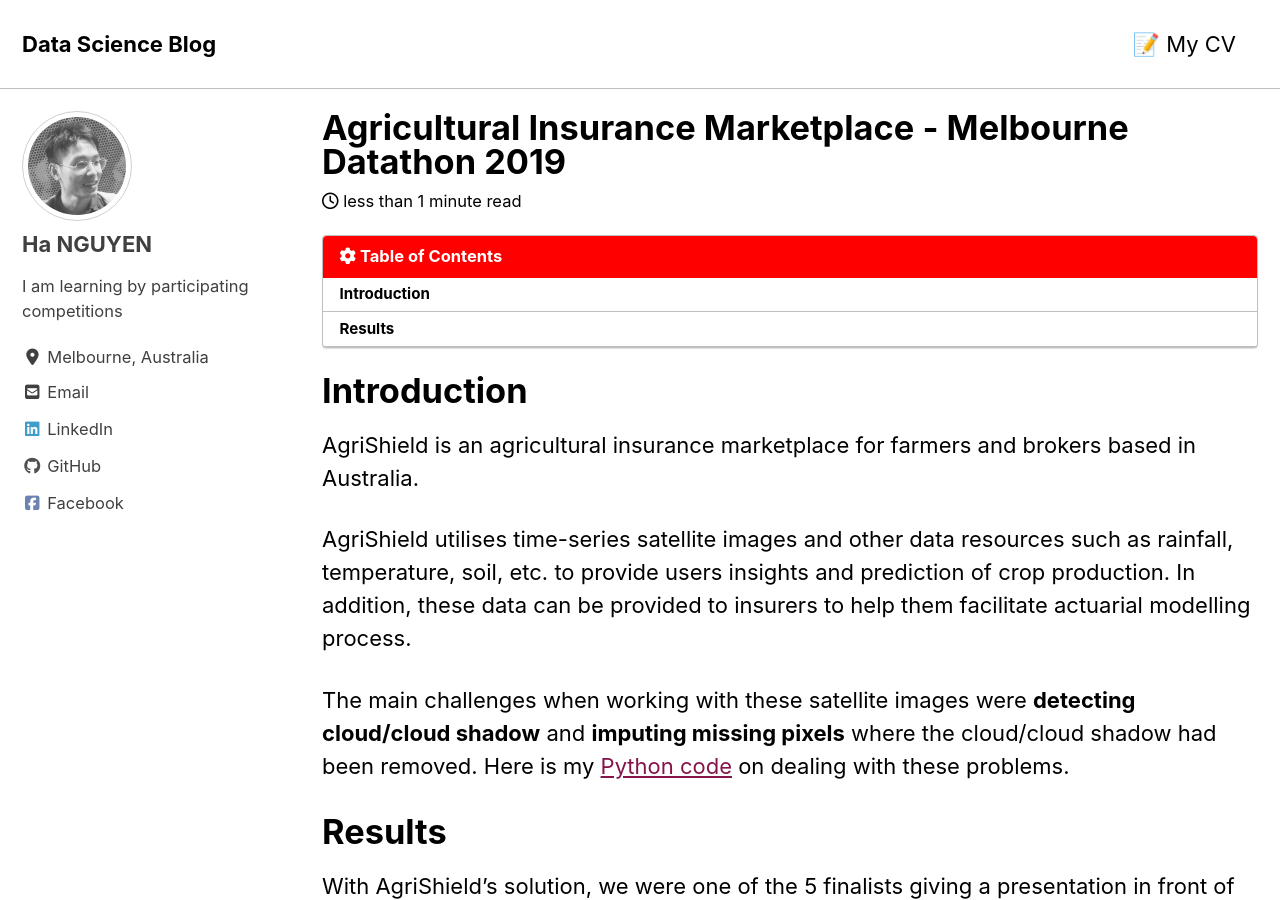
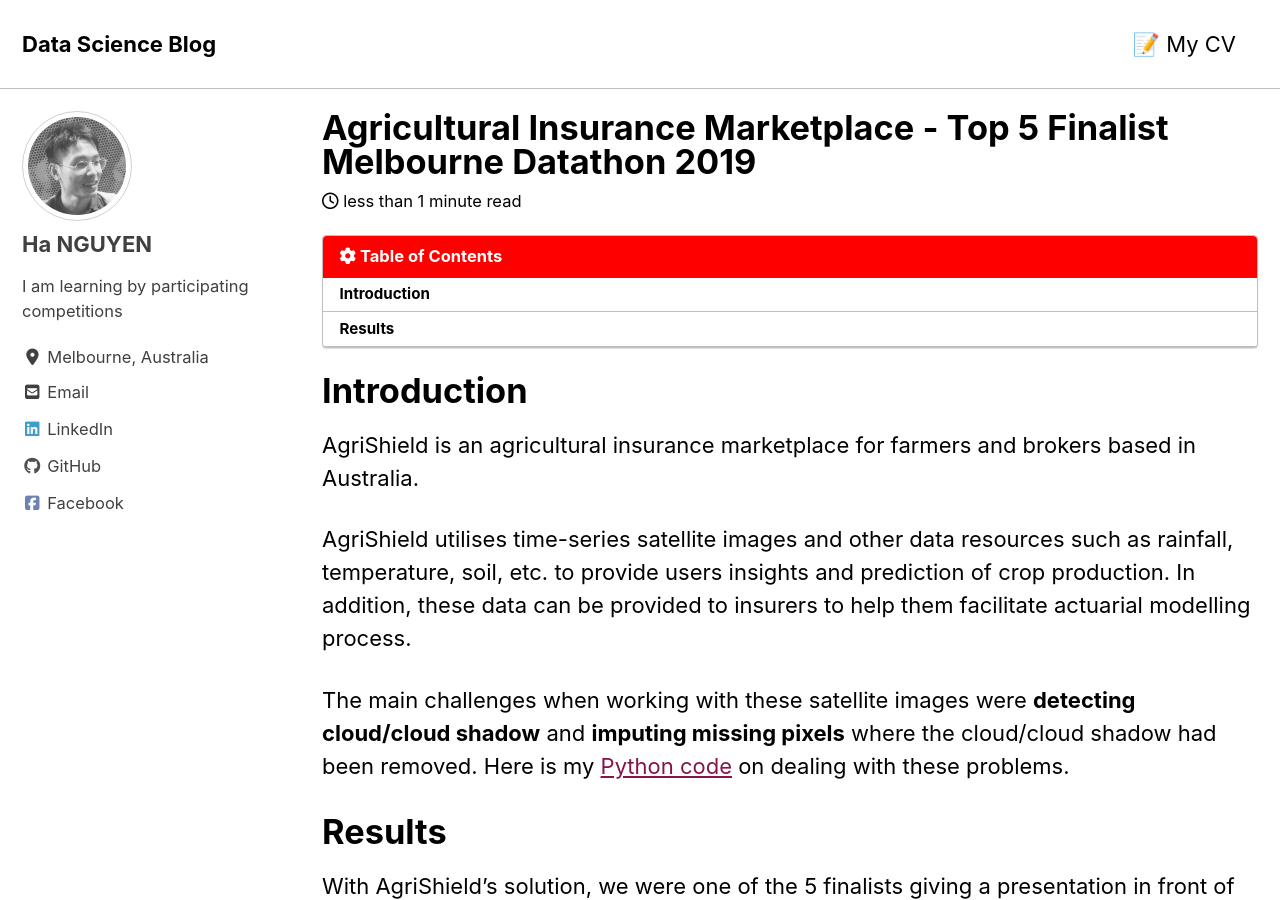
Before and after one commit to datasciblog/datasciblog.github.io, a Jekyll site: the page built from _posts/2019-11-30-agrishield-melbourne-datathon-2019.md, in a window 1280 px wide and 900 px high. Built offline with Jekyll 4.4.1, drawn with Linux system fonts in a browser that asks for light colours; cached includes are drawn as plain includes; nearby versions of some CDN libraries.

Commit message:
Update 2019-11-30-agrishield-melbourne-datathon-2019.md

```diff
--- a/_posts/2019-11-30-agrishield-melbourne-datathon-2019.md
+++ b/_posts/2019-11-30-agrishield-melbourne-datathon-2019.md
@@ -1,6 +1,6 @@
 ---
 layout: single
-title:  "Agricultural Insurance Marketplace - Melbourne Datathon 2019"
+title:  "Agricultural Insurance Marketplace - Top 5 Finalist Melbourne Datathon 2019"
 date:   2019-11-30
 permalink: /2019/11/30/melbourne-datathon-2019/
 excerpt: ""
```
